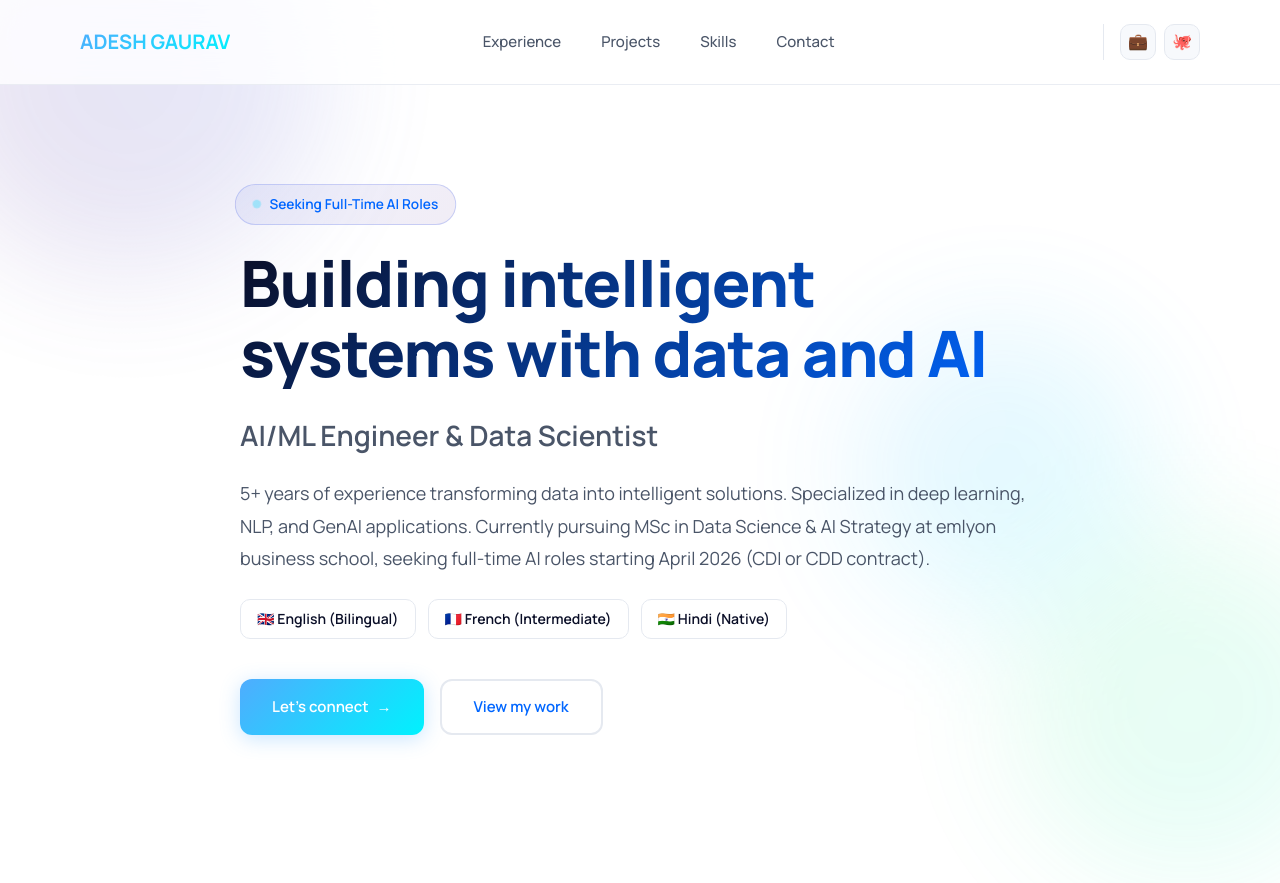
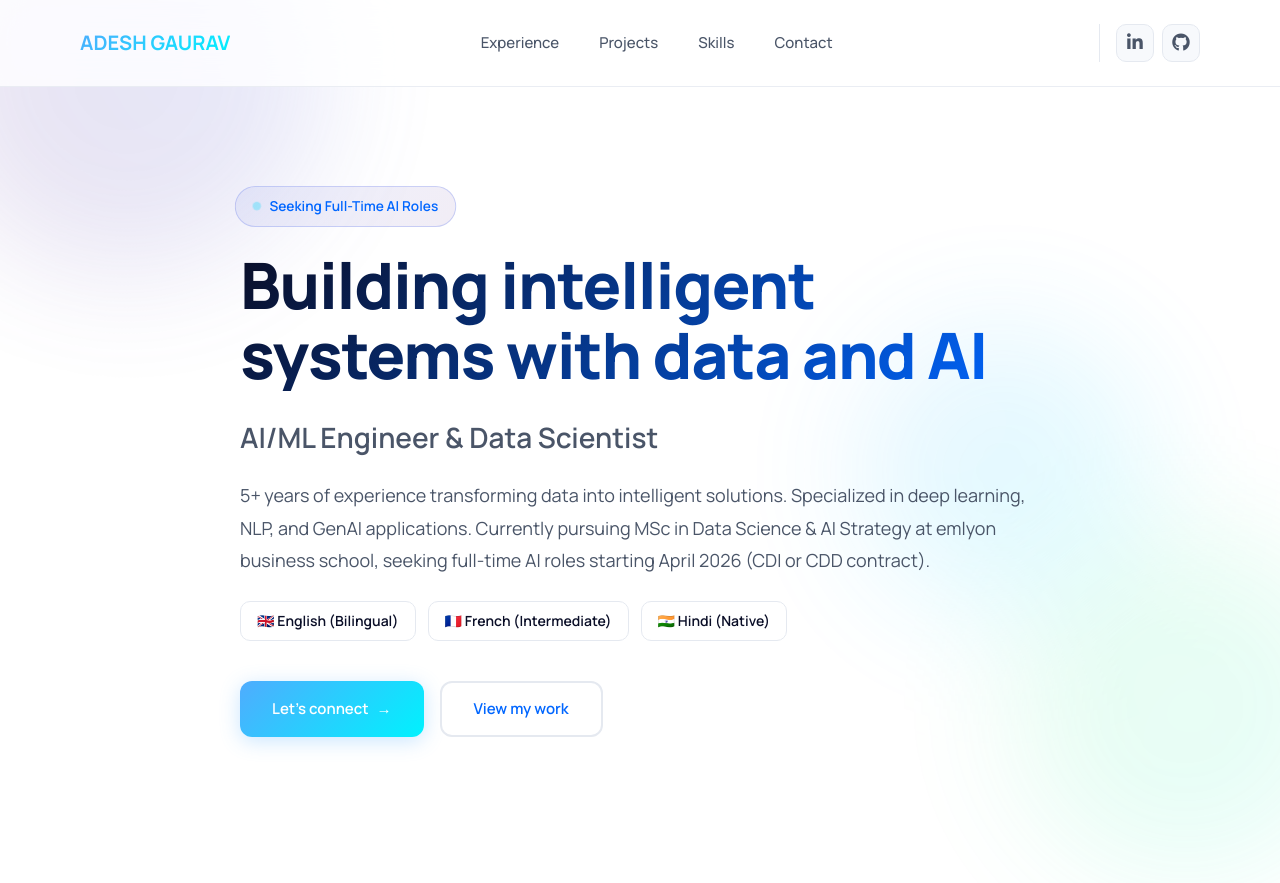
Before and after one commit to adeshgaurav19/adeshgaurav19.github.io, a plain HTML site: page index.html in a window 1280 px wide. Shown: the top 883 px of the page. Drawn offline with Linux system fonts and the light colour scheme.

Commit message:
Update social icons and styles in index.html

```diff
--- a/index.html
+++ b/index.html
@@ -7,6 +7,7 @@
     <link rel="preconnect" href="https://fonts.googleapis.com">
     <link rel="preconnect" href="https://fonts.gstatic.com" crossorigin>
     <link href="https://fonts.googleapis.com/css2?family=Manrope:wght@300;400;500;600;700;800&family=Fira+Code:wght@400;500&display=swap" rel="stylesheet">
+    <link rel="stylesheet" href="https://cdnjs.cloudflare.com/ajax/libs/font-awesome/6.5.1/css/all.min.css">
     <style>
         :root {
             --primary: #0066ff;
@@ -925,24 +926,30 @@
         }
 
         .nav-icon-btn {
-            width: 36px;
-            height: 36px;
+            width: 38px;
+            height: 38px;
             display: flex;
             align-items: center;
             justify-content: center;
             border-radius: 10px;
             background: var(--bg-secondary);
             border: 1px solid var(--border);
-            transition: all 0.3s cubic-bezier(0.4, 0, 0.2, 1);
+            color: var(--text-secondary); /* Neutral color */
+            transition: all 0.3s ease;
             text-decoration: none;
-            font-size: 16px;
+            font-size: 18px;
         }
 
         .nav-icon-btn:hover {
             transform: translateY(-2px);
             background: white;
-            border-color: var(--primary);
-            box-shadow: 0 4px 12px rgba(0, 102, 255, 0.15);
+            color: #0077b5; /* LinkedIn Blue on hover */
+            border-color: #0077b5;
+        }
+
+        .nav-icon-btn[title="GitHub"]:hover {
+            color: #333; /* GitHub Black on hover */
+            border-color: #333;
         }
 
         /* Mobile Optimization */
@@ -1057,8 +1064,12 @@
                 </ul>
 
                 <div class="nav-social-icons">
-                    <a href="https://www.linkedin.com/in/adesh-gaurav" class="nav-icon-btn" title="LinkedIn" target="_blank">💼</a>
-                    <a href="https://github.com/adeshgaurav19/" class="nav-icon-btn" title="GitHub" target="_blank">🐙</a>
+                    <a href="https://www.linkedin.com/in/adesh-gaurav" class="nav-icon-btn" title="LinkedIn" target="_blank">
+                        <i class="fa-brands fa-linkedin-in"></i>
+                    </a>
+                    <a href="https://github.com/adeshgaurav19/" class="nav-icon-btn" title="GitHub" target="_blank">
+                        <i class="fa-brands fa-github"></i>
+                    </a>
                 </div>
             </nav>
         </div>
```
